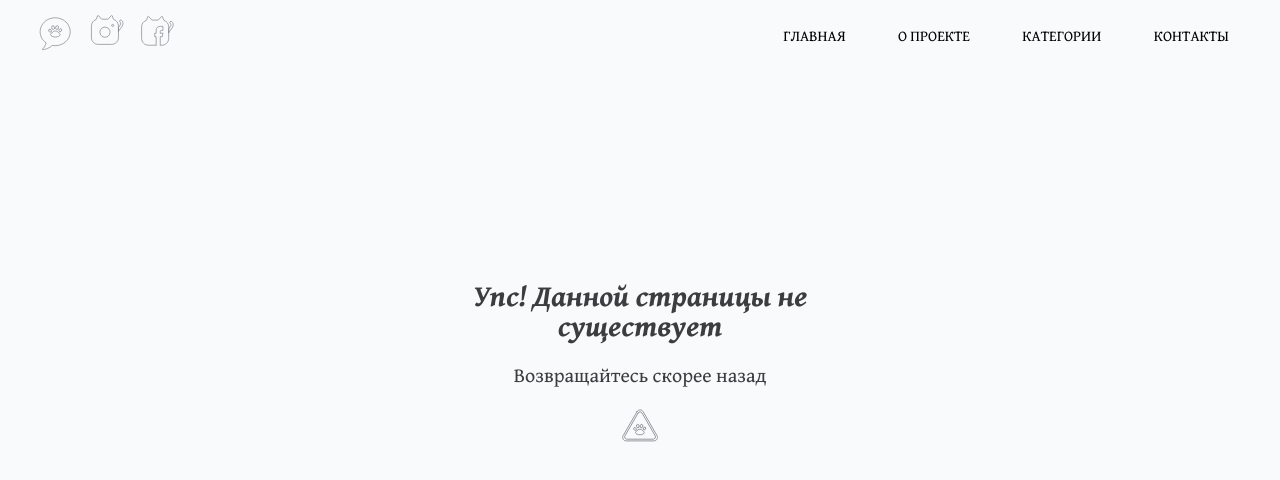
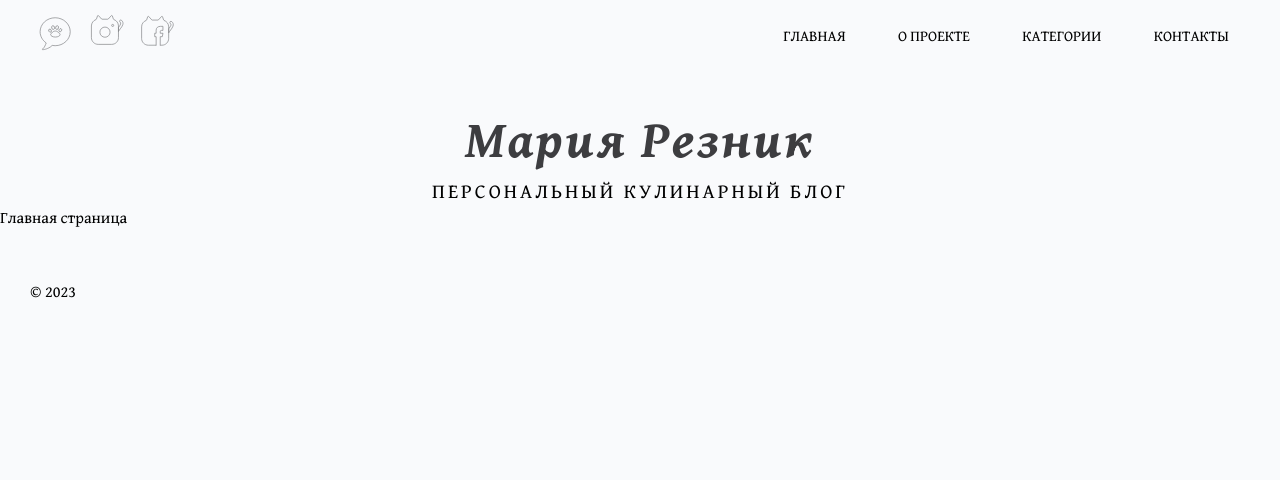
Before and after one commit to MariaRez/recipes, a React (Create React App) app: page / in a window 1280 px wide. Shown: the top 480 px of the page. Built offline with nearby package versions, Linux system fonts and the light colour scheme.

Commit message:
fix: the main page is first page

```diff
--- a/src/components/App/App.js
+++ b/src/components/App/App.js
@@ -16,7 +16,7 @@ function App() {
   return (
     <div className='app'>
       <Header />
-      {location.pathname === "/main" ||
+      {location.pathname === "/" ||
        location.pathname === "/about" ||
        location.pathname === "/contacts" ||
        location.pathname === "/all-categories" ? (
@@ -25,13 +25,13 @@ function App() {
           ""
         )}
       <Routes>
-        <Route exact path="/main" element={<Main />}/>
+        <Route exact path="/" element={<Main />}/>
         <Route exact path="/about" element={<About />}/>
         <Route exact path="/contacts" element={<Contacts />}/>
         <Route exact path="/all-categories" element={<AllCategories />}/>
         <Route exact path="/*" element={<PageNotFound />}/>
       </Routes>
-      {location.pathname === "/main" ||
+      {location.pathname === "/" ||
        location.pathname === "/about" ||
        location.pathname === "/contacts" ||
        location.pathname === "/all-categories" ? (
```
